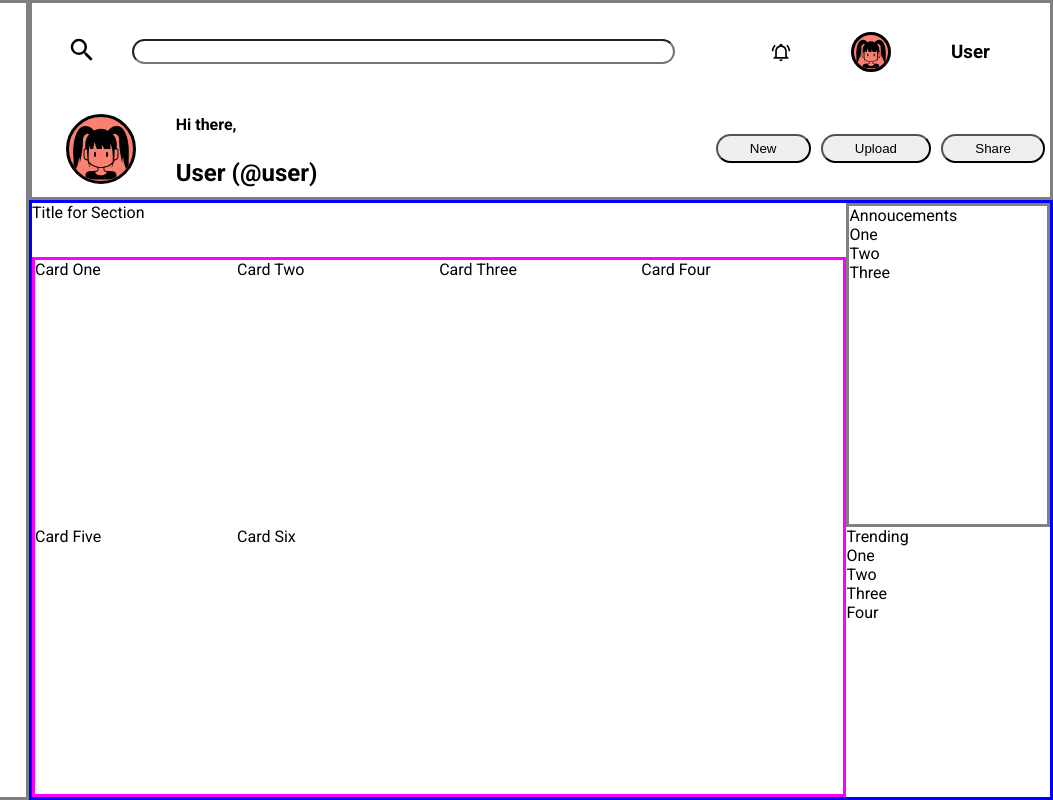
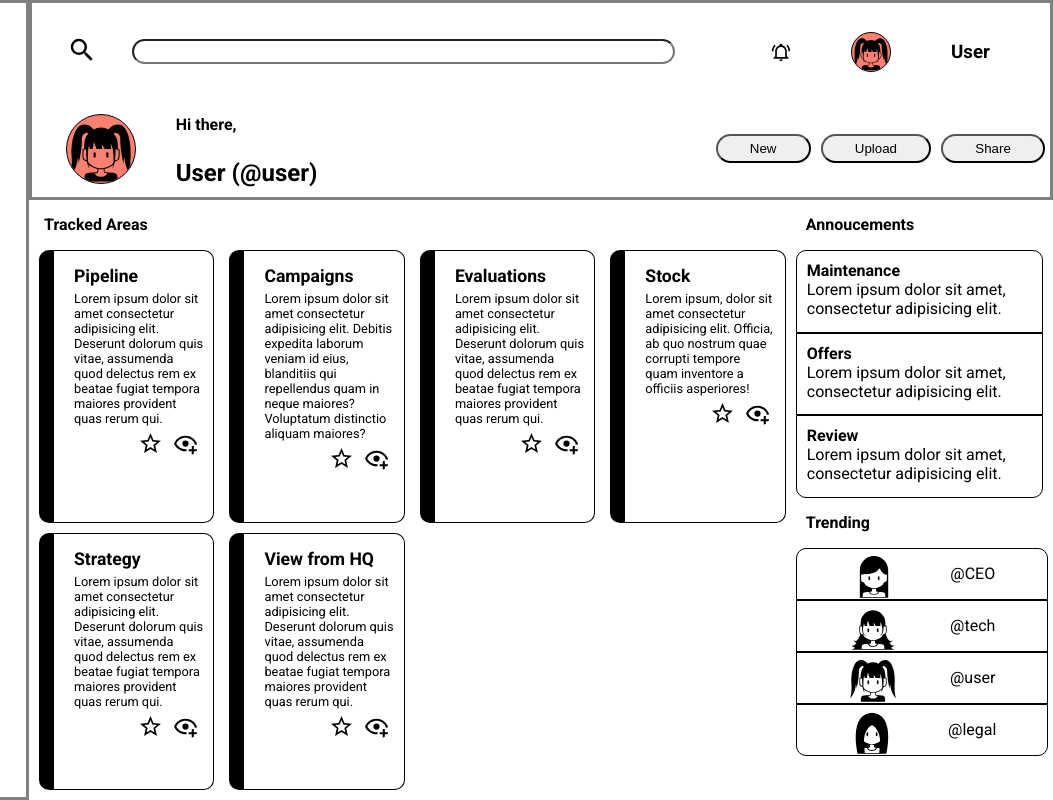
Before and after one commit to RajHeer/Dashboard-mock-up, a plain HTML site: page index.html in a window 1280 px wide. Shown: the full height of the page, 227-1280 px from the left. Drawn offline with Linux system fonts and the light colour scheme.

Commit message:
Style main section with responsive layout.

```diff
--- a/index.html
+++ b/index.html
@@ -66,64 +66,93 @@
         </section>
 
         <div class="main_content">
-            <p>Title for Section</p>
+            <p>Tracked Areas</p>
             <section class="info_cards">
                 <article class="card">
-                    Card One
+                    <h4>Pipeline</h4>
+                    <p>Lorem ipsum dolor sit amet consectetur adipisicing elit. Deserunt dolorum quis vitae, assumenda quod delectus rem ex beatae fugiat tempora maiores provident quas rerum qui.</p>
+                    <img src="./Assets/eye-plus-outline.svg" alt="watch">
+                    <img src="./Assets/star-outline.svg" alt="important">
                 </article>
 
                 <article class="card">
-                    Card Two
+                    <h4>Campaigns</h4>
+                    <p>Lorem ipsum dolor sit amet consectetur adipisicing elit. Debitis expedita laborum veniam id eius, blanditiis qui repellendus quam in neque maiores? Voluptatum distinctio aliquam maiores?</p>
+                    <img src="./Assets/eye-plus-outline.svg" alt="watch">
+                    <img src="./Assets/star-outline.svg" alt="important">
                 </article>
 
                 <article class="card">
-                    Card Three
+                    <h4>Evaluations</h4>
+                    <p>Lorem ipsum dolor sit amet consectetur adipisicing elit. Deserunt dolorum quis vitae, assumenda quod delectus rem ex beatae fugiat tempora maiores provident quas rerum qui.</p>
+                    <img src="./Assets/eye-plus-outline.svg" alt="watch">
+                    <img src="./Assets/star-outline.svg" alt="important">
                 </article>
 
                 <article class="card">
-                    Card Four
+                    <h4>Stock</h4>
+                    <p>Lorem ipsum, dolor sit amet consectetur adipisicing elit. Officia, ab quo nostrum quae corrupti tempore quam inventore a officiis asperiores!</p>
+                    <img src="./Assets/eye-plus-outline.svg" alt="watch">
+                    <img src="./Assets/star-outline.svg" alt="important">
                 </article>
 
                 <article class="card">
-                    Card Five
+                    <h4>Strategy</h4>
+                    <p>Lorem ipsum dolor sit amet consectetur adipisicing elit. Deserunt dolorum quis vitae, assumenda quod delectus rem ex beatae fugiat tempora maiores provident quas rerum qui.</p>
+                    <img src="./Assets/eye-plus-outline.svg" alt="watch">
+                    <img src="./Assets/star-outline.svg" alt="important">
                 </article>
 
                 <article class="card">
-                    Card Six
+                    <h4>View from HQ</h4>
+                    <p>Lorem ipsum dolor sit amet consectetur adipisicing elit. Deserunt dolorum quis vitae, assumenda quod delectus rem ex beatae fugiat tempora maiores provident quas rerum qui.</p>
+                    <img src="./Assets/eye-plus-outline.svg" alt="watch">
+                    <img src="./Assets/star-outline.svg" alt="important">
                 </article>
             </section>
 
+            <aside class="annouce_title">
+                <p>Annoucements</p>
+            </aside>
             <aside class="annoucements">
-                <p>Annoucements</p>
                 <article class="annoucement">
-                    One
+                    <h4>Maintenance</h4>
+                    <p>Lorem ipsum dolor sit amet, consectetur adipisicing elit.</p>
                 </article>
 
                 <article class="annoucement">
-                    Two
+                    <h4>Offers</h4>
+                    <p>Lorem ipsum dolor sit amet, consectetur adipisicing elit.</p>
                 </article>
 
                 <article class="annoucement">
-                    Three
+                    <h4>Review</h4>
+                    <p>Lorem ipsum dolor sit amet, consectetur adipisicing elit.</p>
                 </article>
             </aside>
 
+            <aside class="trend_title">
+                <p>Trending</p>
+            </aside>
             <aside class="trending">
-                <p>Trending</p>
                 <article class="user">
-                    One
+                    <img src="./Assets/avatar_woman_female_girl_people_icon_131282.svg" alt="avatar-2">
+                    <p>@CEO</p>
                 </article>
 
                 <article class="user">
-                    Two
+                    <img src="./Assets/avatar_woman_girl_people_person_long_hair_icon_131261.svg" alt="avatar-3">
+                    <p>@tech</p>
                 </article>
 
                 <article class="user">
-                    Three
+                    <img src="./Assets/woman_people_girl_avatar_icon_131290.svg" alt="user-avatar">
+                    <p>@user</p>
                 </article>
 
                 <article class="user">
-                    Four
+                    <img src="./Assets/girl_woman_person_people_avatar_female_icon_131269.svg" alt="avatar-4">
+                    <p>@legal</p>
                 </article>
             </aside>
         </div>
--- a/styles.css
+++ b/styles.css
@@ -27,7 +27,7 @@ main {
     display: grid;
     grid-template: 1fr 1fr / 2fr 1fr;
 }
-/*      SEARCH */
+/*      --- SEARCH */
 .header > form {
     display: flex;
     justify-content: space-evenly;
@@ -43,7 +43,7 @@ form input {
     height: 25px;
     width: 80%;
 }
-/*      NOTIFICATIONS & LOGGED USER */
+/*      --- NOTIFICATIONS & LOGGED USER */
 .right_icons {
     display: flex;
     justify-content: space-evenly;
@@ -58,10 +58,10 @@ form input {
     width: 40px;
     background-color: salmon;
     border-radius: 50%;
-    border: black solid;
+    border: black 1px solid;
 }
 
-/*      USER GREETING */
+/*      --- USER GREETING */
 .user_greet {
     display: grid;
     grid-template: 1fr 1fr / 1fr 4fr;
@@ -76,11 +76,11 @@ form input {
     max-width: 70px;
     min-width: 50px;
     place-self: center;
-    border: black solid;
+    border: black 1px solid;
     margin-left: 5px;;
 }
 
-/*      ACTION BUTTONS */
+/*      --- ACTION BUTTONS */
 .nav_buttons {
     display: flex;
     justify-content: space-around;
@@ -101,7 +101,7 @@ form input {
     border: gray solid;
 }
 
-/*      LOGO */
+/*      --- LOGO */
 .logo_title {
     display: flex;
     flex-direction: column;
@@ -119,7 +119,7 @@ form input {
     font-weight: 700;
 }
 
-/*      LINKS */
+/*      --- LINKS */
 .nav_links {
     margin-top: 30px;
     margin-left: 5%;
@@ -136,27 +136,99 @@ form input {
 
 /* MAIN SECTION */
 .main_content {
-    border: blue solid;
+    padding: 5px;
     display: grid;
-    grid-template: 1fr 5fr 5fr / 4fr 1fr;
+    grid-template: 40px 8fr 40px 8fr / 3fr 1fr;
+    gap: 5px
 }
 
-/*      CARDS */
-.info_cards {
-    grid-row: 2 / 4;
-    display: grid;
-    grid-template-columns: repeat(auto-fit, minmax(200px, 1fr));
-    border: magenta solid;
+.main_content > p, .annouce_title > p,
+.trend_title > p {
+    padding-top: 10px;
+    padding-left: 10px;
+    font-size: 1rem;
+    font-weight: bold;
 }
 
-/*      ANNOUCEMENTS */
-.annoucements {
-    grid-row: 1 / 3;
-    border: gray solid;
+/*      --- CARDS */
+.info_cards {
+    grid-row: 2 / 5;
+    display: grid;
+    grid-template-columns: repeat(auto-fit, minmax(180px, 1fr));
+    gap: 5px;
+
 }
 
-/*      TRENDING */
+.card {
+    margin: 0 5px 5px;
+    border: black 1px solid;
+    border-left: black 15px solid;
+    padding: 10px;
+    padding-left: 20px;
+    border-radius: 10px;
+    font-size: 0.8rem;
+    position: relative;
+}
+
+.card h4 {
+    margin: 5px 0 5px;
+    font-size: 1.1rem;
+}
+
+.card img {
+    width: 25px;
+    border-radius: 40%;
+    margin: 5px 5px;
+    float: right;
+}
+
+.card img:hover {
+    background-color: lightgray;
+}
+
+/*      --- ANNOUCEMENTS */
+.annoucements {
+    grid-row: 2 / 3;
+    display: flex;
+    flex-direction: column;
+    justify-content: space-around;
+}
+
+.annoucement {
+    border: black 1px solid;
+    margin-right: 5px;
+    padding: 10px;
+    flex-grow: 1;
+}
+
+.annoucement:first-of-type {
+    border-radius: 10px 10px 0 0;
+}
+
+.annoucement:last-of-type {
+    border-radius: 0 0 10px 10px;
+}
+
+/*      --- TRENDING */
 .trending {
     grid-column: 2 / 3;
+}
 
+.user {
+    border: black 1px solid;
+    display: flex;
+    justify-content: space-evenly;
+    place-items: center;
 }
+
+.user:first-of-type {
+    border-radius: 10px 10px 0 0;
+}
+
+.user:last-of-type {
+    border-radius: 0 0 10px 10px;
+}
+
+.user img {
+    width: 50px;
+}
```
